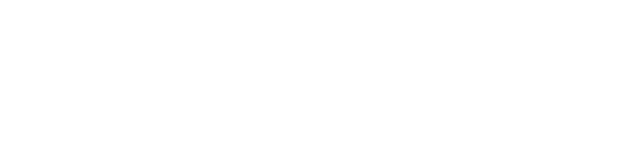
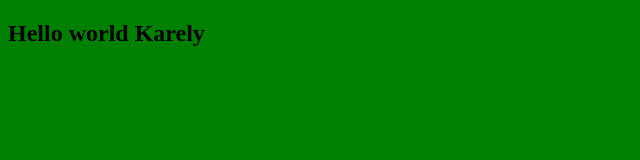
Before and after one commit to karely5/other-portfolio-project, a plain HTML site: page index.html in a window 1280 px wide. Shown: the whole page, without its empty margins (0-640 px from the left). Drawn offline with Linux system fonts and the light colour scheme.

Commit message:
agregando styles

```diff
--- a/index.html
+++ b/index.html
@@ -5,11 +5,14 @@
     <meta http-equiv="X-UA-Compatible" content="IE=edge">
     <meta name="viewport" content="width=device-width, initial-scale=1.0">
     <title>Crypto Portfolio</title>
+    <link rel="stylesheet" href="./styles.css/main.css">
 </head>
 <body>
     <header></header>
     <main>
-        <section class="hero"></section>
+        <section class="hero">
+            <h1>Hello world Karely</h1>
+        </section>
         <div class="clients"></div>
         <section class="features-1">
             <article></article>
--- /dev/null
+++ b/styles.css/main.css
@@ -0,0 +1,3 @@
+html{
+    background: green;
+}
```
